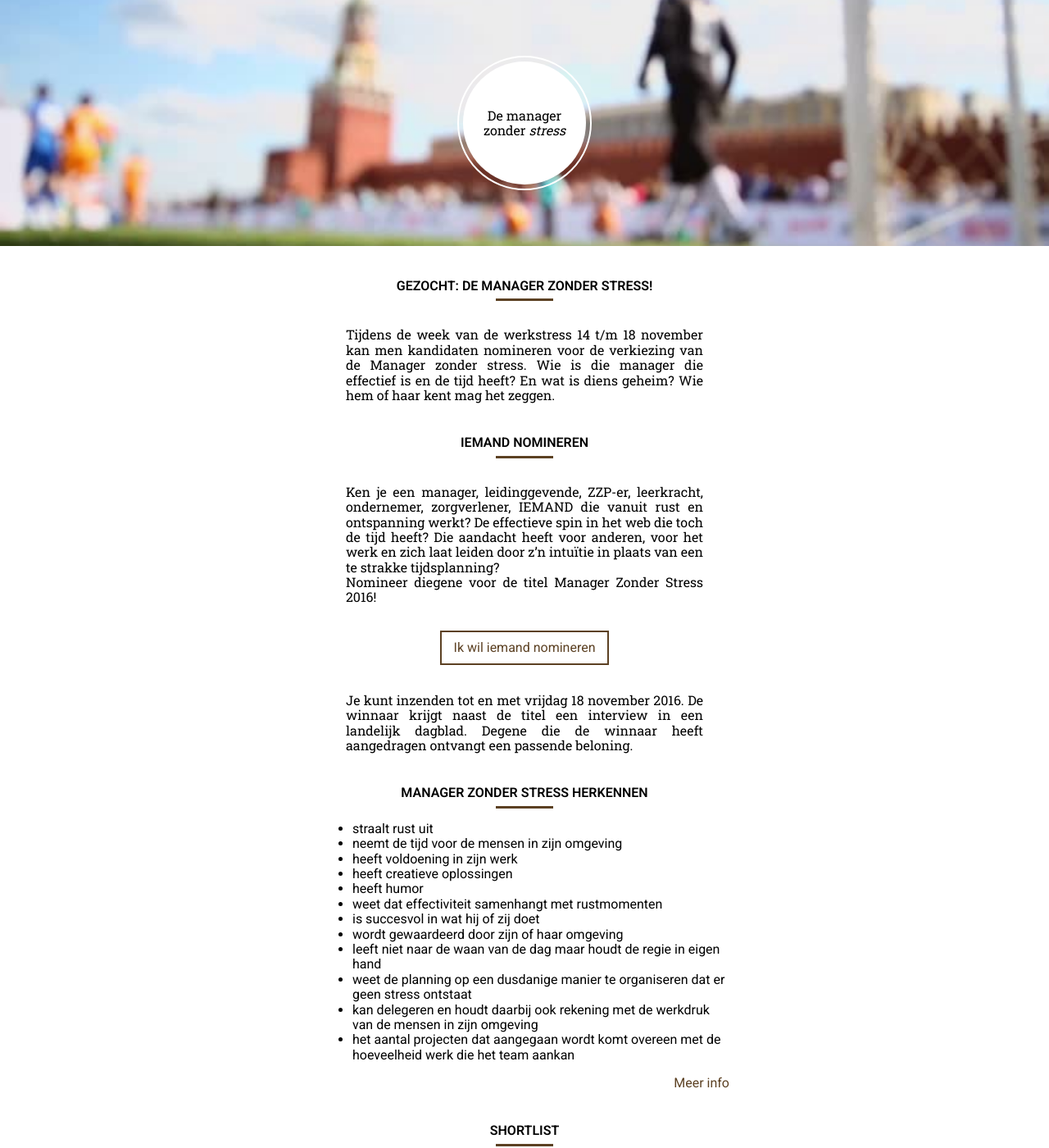
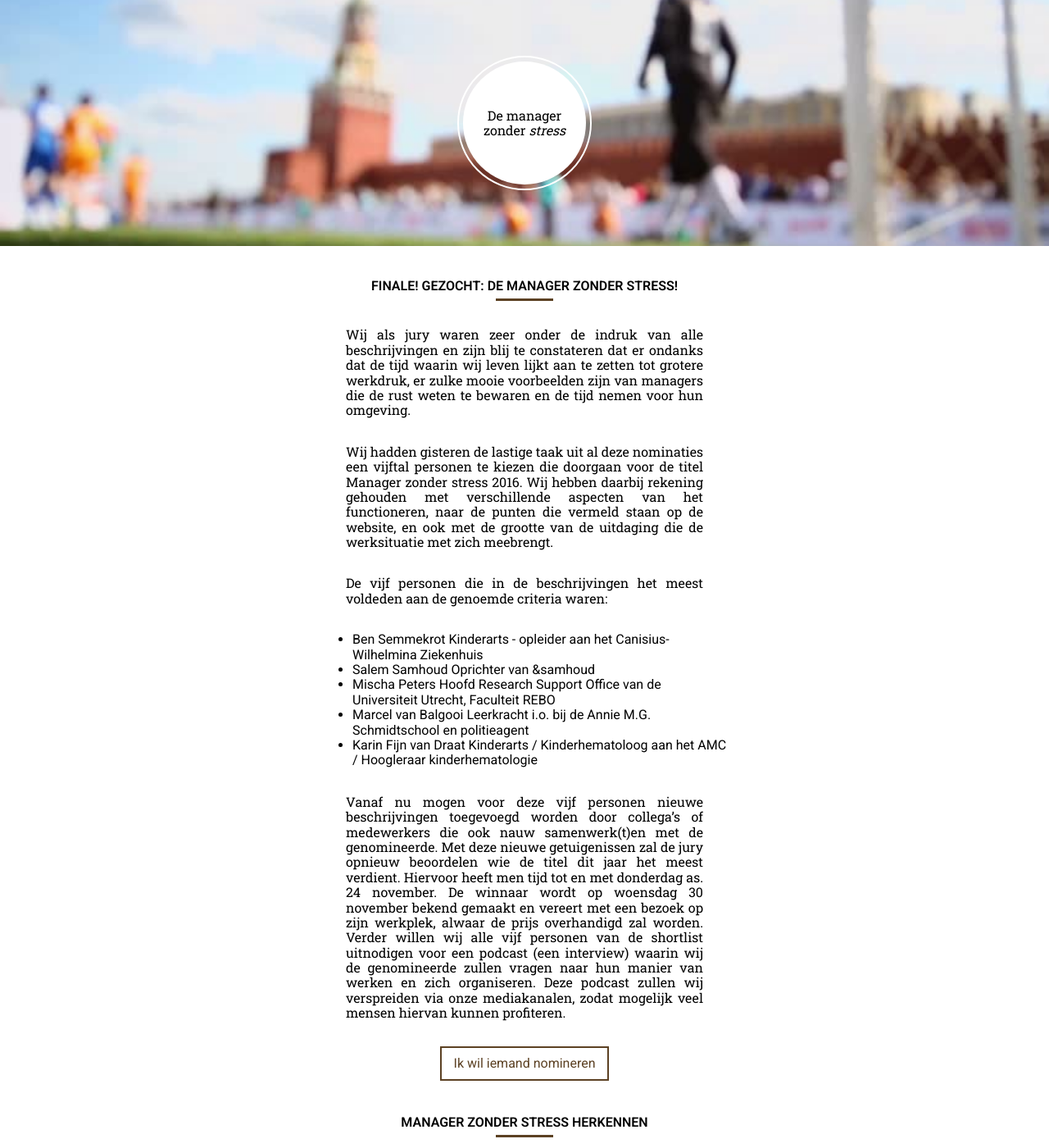
Before and after one commit to nloomans/manager-zonder-stress, a Jekyll site: the page built from index.html, in a window 1280 px wide and 1400 px high. Shown: the whole window at 82% size. Built offline with Jekyll 4.4.1, drawn with Linux system fonts in a browser that asks for light colours.

Commit message:
Update about_text.md

```diff
--- a/_includes/about_text.md
+++ b/_includes/about_text.md
@@ -1,9 +1,19 @@
-# Gezocht: de Manager zonder stress!
-Tijdens de week van de werkstress 14 t/m 18 november kan men kandidaten nomineren voor de verkiezing van de Manager zonder stress. Wie is die manager die effectief is en de tijd heeft? En wat is diens geheim? Wie hem of haar kent mag het zeggen.
+# Finale! Gezocht: de Manager zonder stress!
+Wij als jury waren zeer onder de indruk van alle beschrijvingen en zijn blij te constateren dat er ondanks dat de tijd waarin wij leven lijkt aan te zetten tot grotere werkdruk, er zulke mooie voorbeelden zijn van managers die de rust weten te bewaren en de tijd nemen voor hun omgeving.
 
-# Iemand nomineren
-Ken je een manager, leidinggevende, ZZP-er, leerkracht, ondernemer, zorgverlener, IEMAND die vanuit rust en ontspanning werkt? De effectieve spin in het web die toch de tijd heeft? Die aandacht heeft voor anderen, voor het werk en zich laat leiden door z’n intuïtie in plaats van een te strakke tijdsplanning?<br>
-Nomineer diegene voor de titel Manager Zonder Stress 2016!
+Wij hadden gisteren de lastige taak uit al deze nominaties een vijftal personen te kiezen die doorgaan voor de titel Manager zonder stress 2016. Wij hebben daarbij rekening gehouden met verschillende aspecten van het functioneren, naar de punten die vermeld staan op de website, en ook met de grootte van de uitdaging die de werksituatie met zich meebrengt.
+
+De vijf personen die in de beschrijvingen het meest voldeden aan de genoemde criteria waren:
+- Ben Semmekrot           Kinderarts - opleider aan het Canisius-Wilhelmina Ziekenhuis
+- Salem Samhoud           Oprichter van &samhoud
+- Mischa Peters              Hoofd Research Support Office van de Universiteit Utrecht, Faculteit REBO
+- Marcel van Balgooi     Leerkracht i.o. bij de Annie M.G. Schmidtschool en politieagent
+- Karin Fijn van Draat    Kinderarts / Kinderhematoloog aan het AMC / Hoogleraar kinderhematologie
+
+Vanaf nu mogen voor deze vijf personen nieuwe beschrijvingen toegevoegd worden door collega’s of medewerkers die ook nauw samenwerk(t)en met de genomineerde.
+Met deze nieuwe getuigenissen zal de jury opnieuw beoordelen wie de titel dit jaar het meest verdient.
+Hiervoor heeft men tijd tot en met donderdag as. 24 november. De winnaar wordt op woensdag 30 november bekend gemaakt en vereert met een bezoek op zijn werkplek, alwaar de prijs overhandigd zal worden.
+Verder willen wij alle vijf personen van de shortlist uitnodigen voor een podcast (een interview) waarin wij de genomineerde zullen vragen naar hun manier van werken en zich organiseren. Deze podcast zullen wij verspreiden via onze mediakanalen, zodat mogelijk veel mensen hiervan kunnen profiteren.
 
 <div class="submit-wrapper">
   <a href="https://btn.ymlp.com/xgemhhbegmgmh" class="submit">
@@ -15,7 +25,6 @@ Nomineer diegene voor de titel Manager Zonder Stress 2016!
   </a>
 </div>
 
-Je kunt inzenden tot en met vrijdag 18 november 2016. De winnaar krijgt naast de titel een interview in een landelijk dagblad. Degene die de winnaar heeft aangedragen ontvangt een passende beloning.
 
 # Manager zonder stress herkennen
 
```
